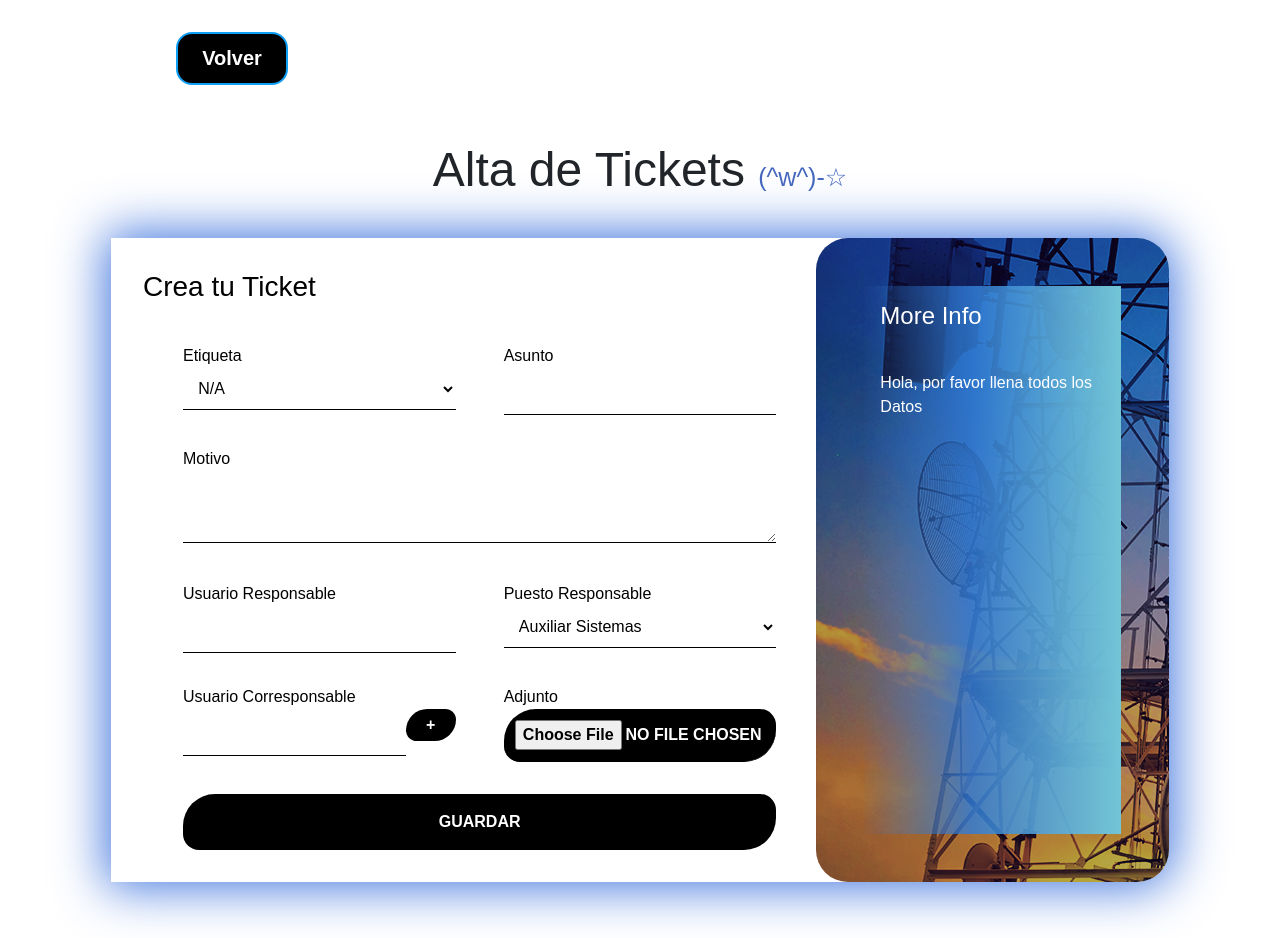
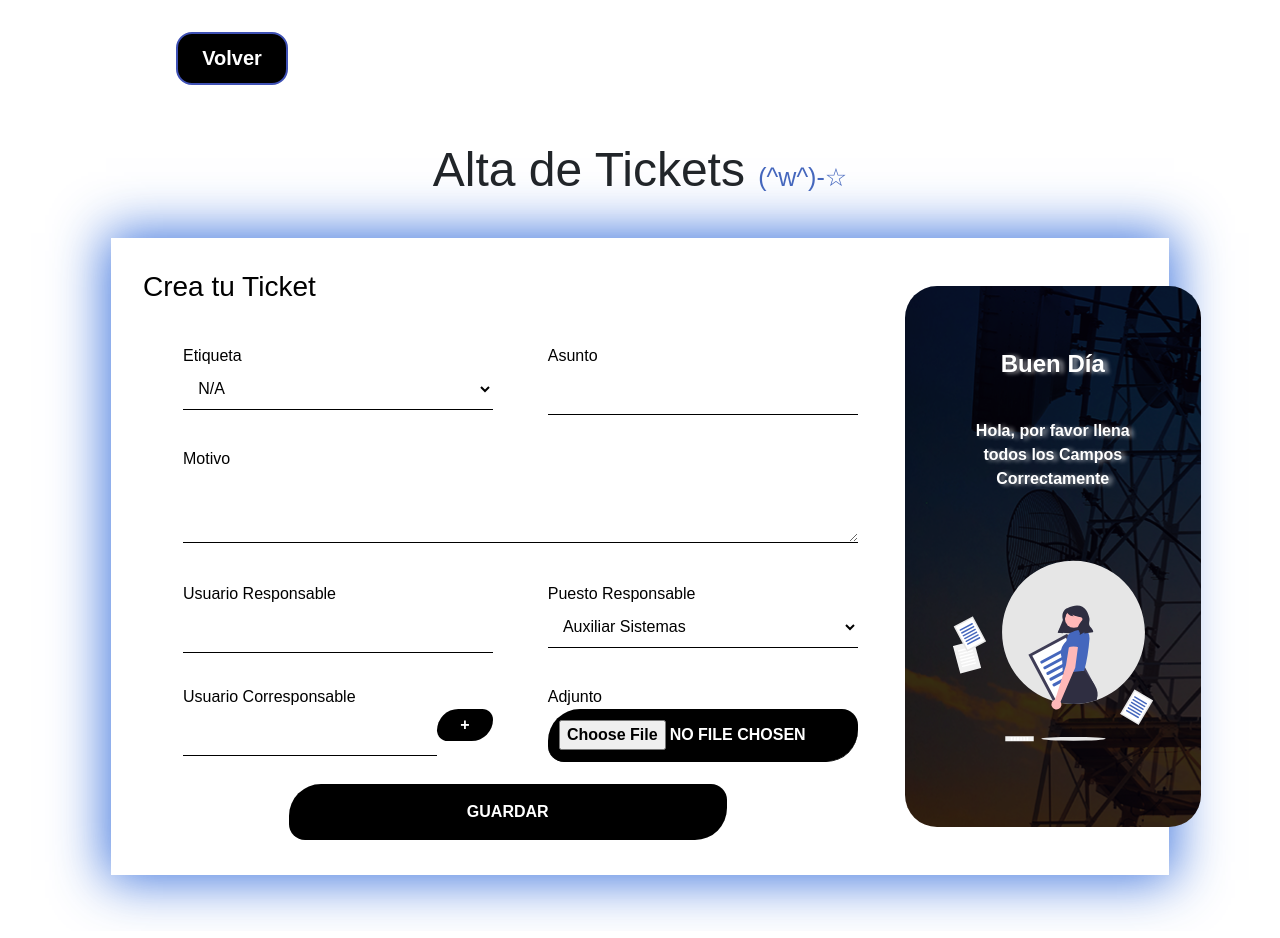
Before and after one commit to CarloAFlores/Sistemas_de_tickets, a PHP site: page /Sistemas_de_tickets/views/paginas/crear in a window 1280 px wide. Run offline with PHP 8.4, Linux system fonts and the light colour scheme; some libraries are stand-ins or nearby versions.

Commit message:
Mejora del formulario

```diff
--- a/src/css/style_crear.css
+++ b/src/css/style_crear.css
@@ -17,11 +17,10 @@
 	color: #ffffff;
 	background-color: #000;
 	border-radius: 1rem;
-	border-color: #0fa0f5;
 	width: 7rem;
 	height: 3.3rem;
 	margin-left: 11rem;
-	border:2px solid #0fa0f5;
+	border:2px solid #3f51b5;
 	display: flex;
 	align-items: center;
 	justify-content: center;
@@ -61,10 +60,10 @@
 /*Formulario parte de la posicion de los dos contenedores*/
 .alta-wrapper{
 	display: grid;
-	grid-template-columns: 2fr 1fr;
+	grid-template-columns: 3fr 1fr;
 	color: #000;
 	box-shadow: 0px 0px 50px 5px rgba(23,88,214,0.83);
-	border-radius: 0 2rem 2rem 0;
+	border-radius: 0;
 
 }
 
@@ -129,26 +128,33 @@ background: linear-gradient(0deg, rgba(94,112,148,1) 0%, rgba(69,103,189,1) 100%
 
 /*Empieza el footer en esta parte*/
 .alta-info--principal{
-	background-image: url("../img/antena.jpg");
+	background: linear-gradient(60deg,rgba(0,0,0,.7),rgba(0,0,0,.7)),url("../img/antena.jpg");
 	padding: 3rem;
 	border-radius: 2rem;
+	/*box-shadow: 11px 10px 12px 2px rgba(50,48,161,0.75);*/
+    margin: 3rem -2rem 3rem 0rem;
 }
 
 /*Informacion del footer*/
 .alta-info{
-	background: linear-gradient(90deg, rgb(69 103 189 / 3%) 0%, rgb(48 124 215 / 83%) 42%, rgba(115,197,214,1) 100%);
 	height: 100%;
+	border-radius: 2rem;
 	}
 
 .alta-info h4,
 .alta-info ul,
 .alta-info p{
+	text-shadow: 4px 1px 4px rgba(255,255,255,0.6);
 	color: #fff;
 	padding: 1rem;
-	text-align: left;
-
+	text-align: center;
+	font-weight: bold;
 }
 
+.imagen{
+	width: 100%;
+	height: 16rem;
+}
 
 .imagenes__totales{
 	list-style: none;
@@ -175,6 +181,12 @@ background: linear-gradient(0deg, rgba(94,112,148,1) 0%, rgba(69,103,189,1) 100%
 	margin-top: 2rem;
 }
 
+.boton__guardar{
+	width: 60%;
+	margin: 22px auto 0 auto;
+
+}
+
 /*Boton de + en Usuario Corresponsable*/
 .div_btn{
 	width: 20% !important;
@@ -194,6 +206,12 @@ background: linear-gradient(0deg, rgba(94,112,148,1) 0%, rgba(69,103,189,1) 100%
     border-radius: 2rem 1rem;
     /* border: 3px solid #0fa0f5; */
     transition: all 0.5s ease 0s;
+}
+
+.upload_file:hover{
+	background: linear-gradient(90deg, rgba(69,103,189,1) 0%, rgba(48,124,215,1) 42%, rgba(115,197,214,1) 100%) !important;
+	outline: none;
+	box-shadow: 11px 10px 12px 2px rgba(50,48,161,0.75);
 }
 
 
--- a/src/css/style_tabla.css
+++ b/src/css/style_tabla.css
@@ -35,7 +35,7 @@
 	height: 3.3rem;
 	background-color: #000;
 	border-radius: 1rem;
-	border:2px solid #0fa0f5;
+	border:2px solid #3f51b5;
 	text-decoration: none;
 	text-align: center;
 	transition: all 0.3s ease;
--- a/views/paginas/crear.php
+++ b/views/paginas/crear.php
@@ -88,7 +88,7 @@
                         <input class="upload_file" type="file" title="Sube tu archivo">
                     </div>
 
-                    <div class="block div_personal">
+                    <div class="block div_personal boton__guardar">
                         <button class="submit_guardar" type="button" id="guardar1">Guardar</button>
                     </div>
 
@@ -100,9 +100,12 @@
 
             <div class="alta-info--principal">
                 <div class="alta-info">
-                    <h4>More Info</h4>
+                    <h4>Buen Día</h4>
 
-                        <p>Hola, por favor llena todos los Datos</p>
+                        <p>Hola, por favor llena todos los Campos Correctamente</p>
+
+                        <img src="../../src/img/ilustracion7.svg" alt="ilustracion" class="
+                        imagen">
 
                 </div>
             </div>
```
Also changed, not shown: src/img/ilustracion7.svg (added).
